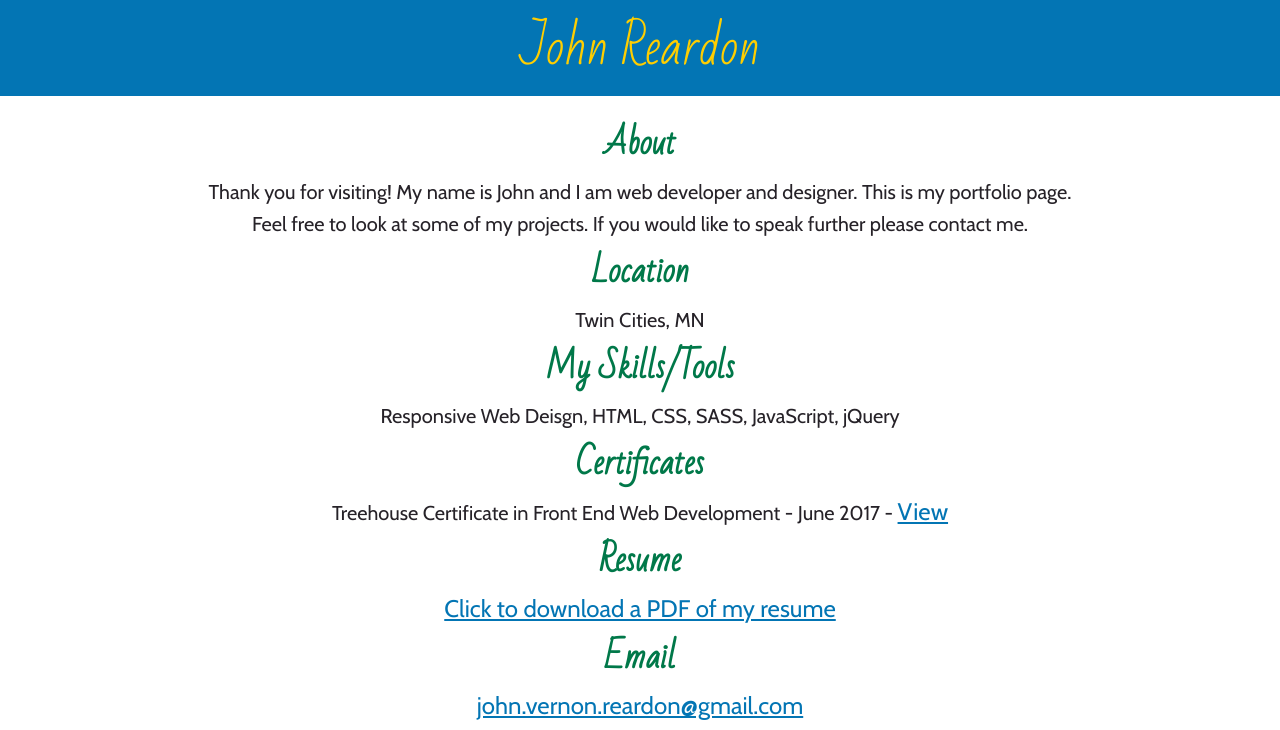
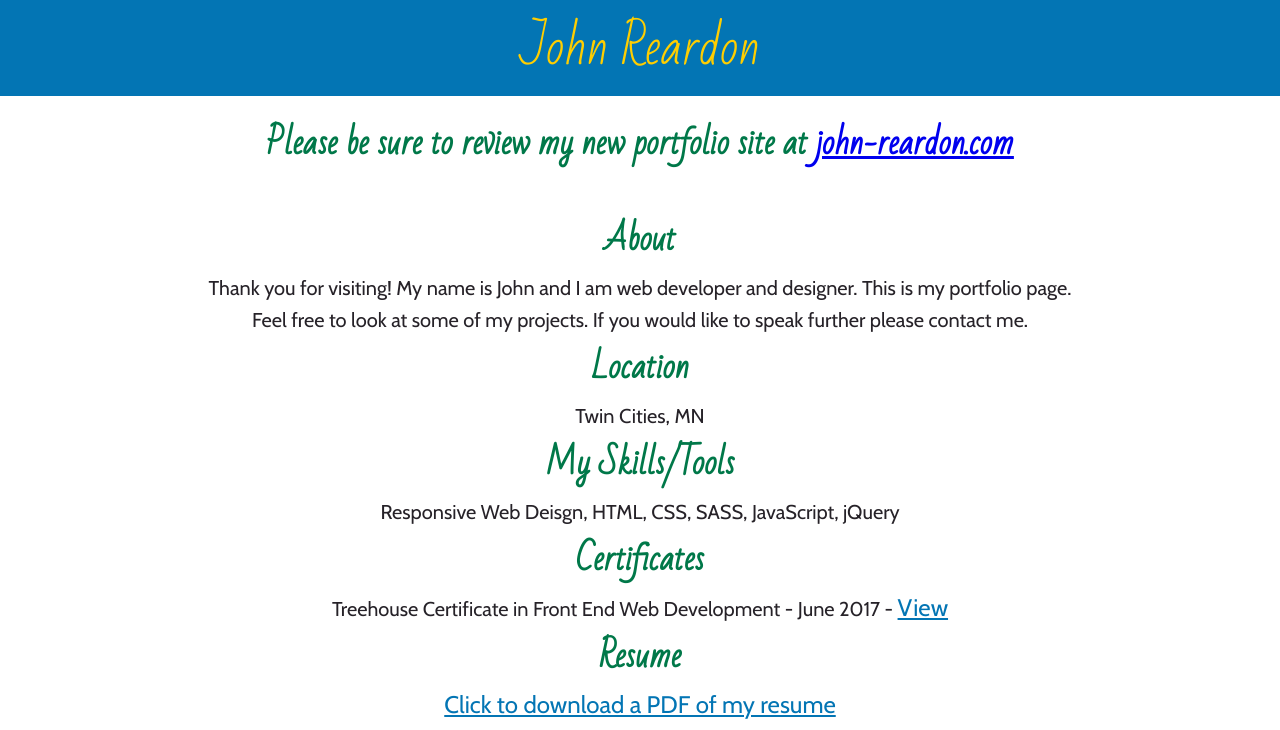
Before and after one commit to j-v-r/j-v-r.github.io, a website: page index.html in a window 1280 px wide. Shown: the top 730 px of the page. Drawn offline with nearby package versions, Linux system fonts and the light colour scheme.

Commit message:
My First Portfolio v1.6
• Added a link to my new portfolio website.

```diff
--- a/index.html
+++ b/index.html
@@ -27,6 +27,7 @@
 			<img src='dist/imgs/myPic.jpeg' alt="John Reardon Profile Pic">
 		</div> -->
 		<div class='container'>
+			<h2 style="padding-bottom: 2rem;">Please be sure to review my new portfolio site at <a href="https://john-reardon.com" target="_blank">john-reardon.com</a></h2>
 			<h2>
 				About
 			</h2>
```
